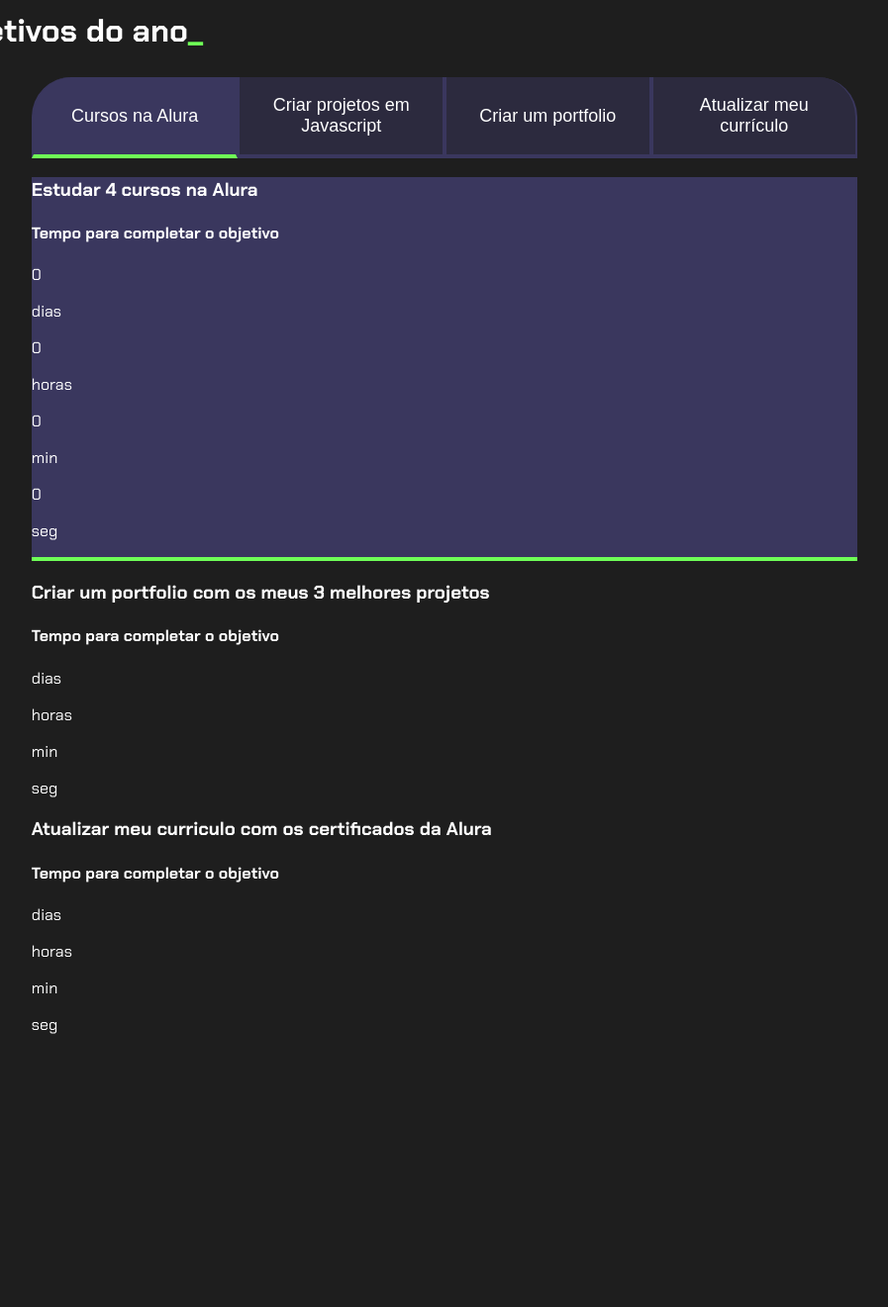
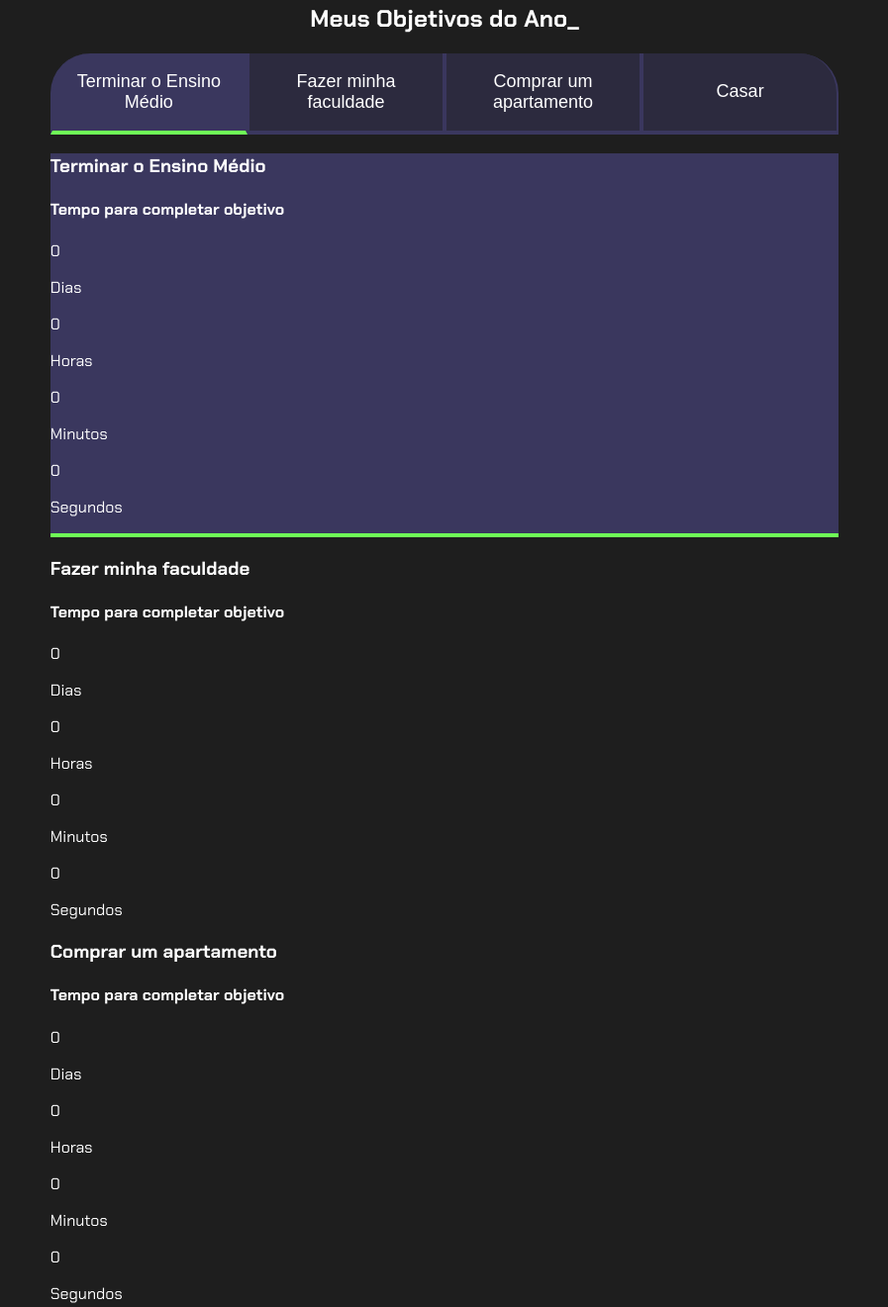
Before and after one commit to LucasMallorquin/codigosdetimer, a plain HTML site: page index.html in a window 1280 px wide. Shown: the part 25-1346 px from the top of the page at 99% size, without its empty margins (191-1088 px from the left). Before the commit the page ends 1095 px from the top, so only its background shows below. Drawn offline with Linux system fonts and the light colour scheme.

Commit message:
Update index.html

```diff
--- a/index.html
+++ b/index.html
@@ -3,83 +3,106 @@
     <head>
         <meta charset="UTF-8">
         <meta name="viewport" content="width=device-width, initial-scale=1.0">
-    <title>Meus objetivos do ano</title>
         <link rel="stylesheet" href="style.css">
+        <title>Objetivos do Ano</title>
     </head>
     <body>
         <section class="conteudo-principal">
-        <h2 class="titulo-principal">Meus objetivos do ano<span>_</span></h2>
+            <h1>Meus Objetivos do Ano<span>_</span></h1>
             <div class="conteudo">
             <div class="botoes">
-                <button class="botao ativo">Cursos na Alura</button>
-                <button class="botao">Criar projetos em Javascript</button>
-                <button class="botao">Criar um portfolio</button>
-                <button class="botao">Atualizar meu currículo</button>
+                <button class="botao ativo">Terminar o Ensino Médio</button>
+                <button class="botao">Fazer minha faculdade</button>
+                <button class="botao">Comprar um apartamento</button>
+                <button class="botao">Casar</button>
             </div>
             <div class="abas-textos">
-                <div class="aba-conteudo ativo">
-                    <h3 class="aba-conteudo-titulo-principal">Estudar 4 cursos na Alura</h3>
-                    <h4 class="aba-conteudo-titulo-secundario">Tempo para completar o objetivo</h4>
+                <div class="abas-conteudo ativo">
+                    <h3 class="aba-conteudo-titulo1">Terminar o Ensino Médio</h3>
+                    <h4 class="aba-conteudo-titulo2">Tempo para completar objetivo</h4>
                     <div class="contador">
                         <div class="contador-digito">
                             <p class="contador-digito-numero" id="dias0"></p>
-                            <p class="contador-digito-texto">dias</p>
+                            <p class="contador-digito-texto">Dias</p>
                         </div>
                         <div class="contador-digito">
                             <p class="contador-digito-numero" id="horas0"></p>
-                            <p class="contador-digito-texto">horas</p>
+                            <p class="contador-digito-texto">Horas</p>
                         </div>
                         <div class="contador-digito">
                             <p class="contador-digito-numero" id="min0"></p>
-                            <p class="contador-digito-texto">min</p>
+                            <p class="contador-digito-texto">Minutos</p>
                         </div>
                         <div class="contador-digito">
                             <p class="contador-digito-numero" id="seg0"></p>
-                            <p class="contador-digito-texto">seg</p>
+                            <p class="contador-digito-texto">Segundos</p>
                         </div>
                     </div>
                 </div>
-                <div class="aba-conteudo">
-                    <h3 class="aba-conteudo-titulo-principal">Criar um portfolio com os meus 3 melhores projetos</h3>
-                    <h4 class="aba-conteudo-titulo-secundario">Tempo para completar o objetivo</h4>
+                <div class="abas-conteudo">
+                    <h3 class="aba-conteudo-titulo1">Fazer minha faculdade</h3>
+                    <h4 class="aba-conteudo-titulo2">Tempo para completar objetivo</h4>
+                    <div class="contador">
+                        <div class="contador-digito">
+                            <p class="contador-digito-numero" id="dias1"></p>
+                            <p class="contador-digito-texto">Dias</p>
+                        </div>
+                        <div class="contador-digito">
+                            <p class="contador-digito-numero" id="horas1"></p>
+                            <p class="contador-digito-texto">Horas</p>
+                        </div>
+                        <div class="contador-digito">
+                            <p class="contador-digito-numero" id="min1"></p>
+                            <p class="contador-digito-texto">Minutos</p>
+                        </div>
+                        <div class="contador-digito">
+                            <p class="contador-digito-numero" id="seg1"></p>
+                            <p class="contador-digito-texto">Segundos</p>
+                        </div>
+                    </div>
+                </div>
+                <div class="abas-conteudo">
+                    <h3 class="aba-conteudo-titulo1">Comprar um apartamento</h3>
+                    <h4 class="aba-conteudo-titulo2">Tempo para completar objetivo</h4>
                     <div class="contador">
                         <div class="contador-digito">
                             <p class="contador-digito-numero" id="dias2"></p>
-                            <p class="contador-digito-texto">dias</p>
+                            <p class="contador-digito-texto">Dias</p>
                         </div>
                         <div class="contador-digito">
                             <p class="contador-digito-numero" id="horas2"></p>
-                            <p class="contador-digito-texto">horas</p>
+                            <p class="contador-digito-texto">Horas</p>
                         </div>
                         <div class="contador-digito">
                             <p class="contador-digito-numero" id="min2"></p>
-                            <p class="contador-digito-texto">min</p>
+                            <p class="contador-digito-texto">Minutos</p>
                         </div>
                         <div class="contador-digito">
                             <p class="contador-digito-numero" id="seg2"></p>
-                            <p class="contador-digito-texto">seg</p>
+                            <p class="contador-digito-texto">Segundos</p>
                         </div>
                     </div>
+
                 </div>
-                <div class="aba-conteudo">
-                    <h3 class="aba-conteudo-titulo-principal">Atualizar meu curriculo com os certificados da Alura</h3>
-                    <h4 class="aba-conteudo-titulo-secundario">Tempo para completar o objetivo</h4>
+                <div class="abas-conteudo">
+                    <h3 class="aba-conteudo-titulo1">Casar</h3>
+                    <h4 class="aba-conteudo-titulo2">Tempo para completar objetivo</h4>
                     <div class="contador">
                         <div class="contador-digito">
                             <p class="contador-digito-numero" id="dias3"></p>
-                            <p class="contador-digito-texto">dias</p>
+                            <p class="contador-digito-texto">Dias</p>
                         </div>
                         <div class="contador-digito">
                             <p class="contador-digito-numero" id="horas3"></p>
-                            <p class="contador-digito-texto">horas</p>
+                            <p class="contador-digito-texto">Horas</p>
                         </div>
                         <div class="contador-digito">
                             <p class="contador-digito-numero" id="min3"></p>
-                            <p class="contador-digito-texto">min</p>
+                            <p class="contador-digito-texto">Minutos</p>
                         </div>
                         <div class="contador-digito">
                             <p class="contador-digito-numero" id="seg3"></p>
-                            <p class="contador-digito-texto">seg</p>
+                            <p class="contador-digito-texto">Segundos</p>
                         </div>
                     </div>
                 </div>
```
Lines whose indentation alone changed are shown as unchanged.
